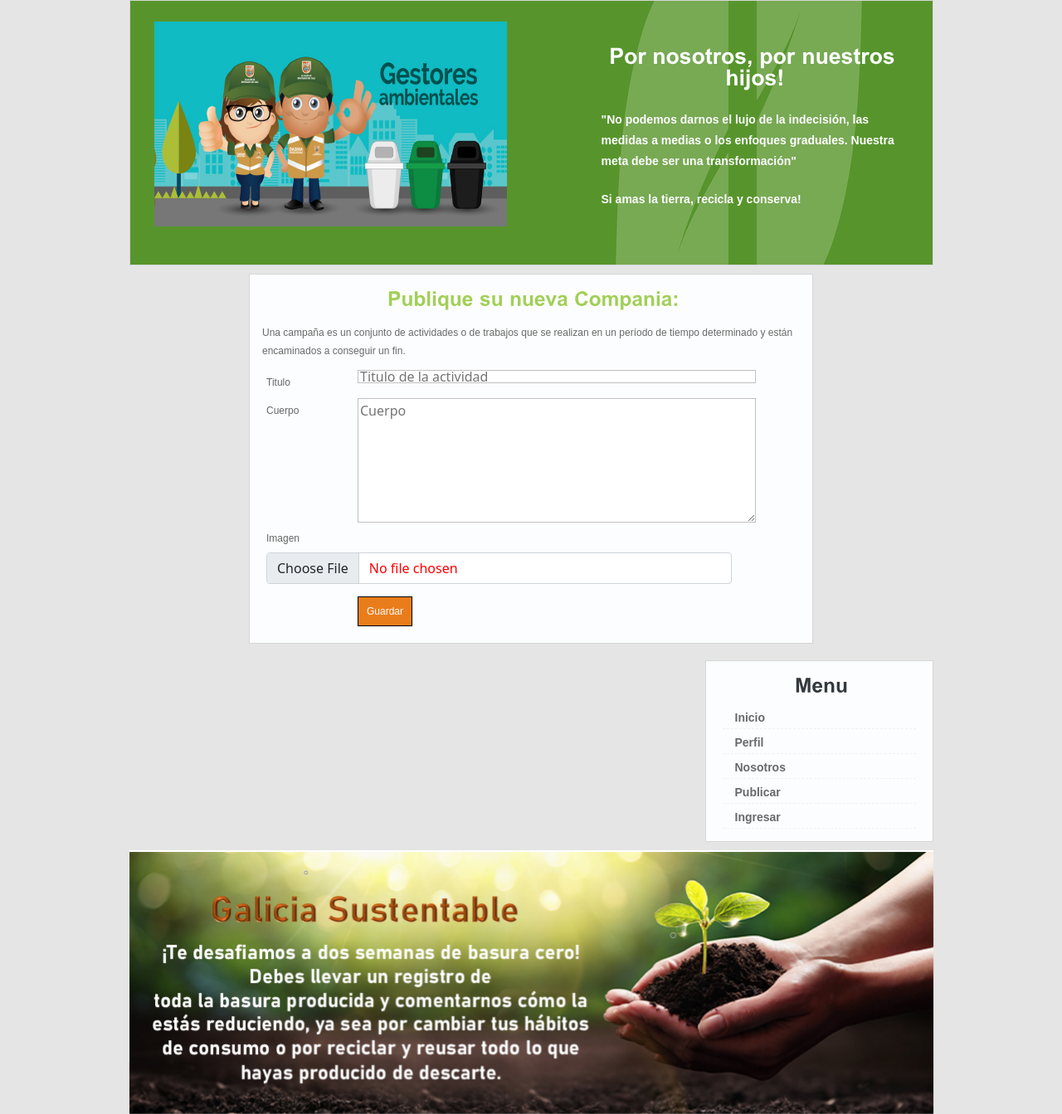
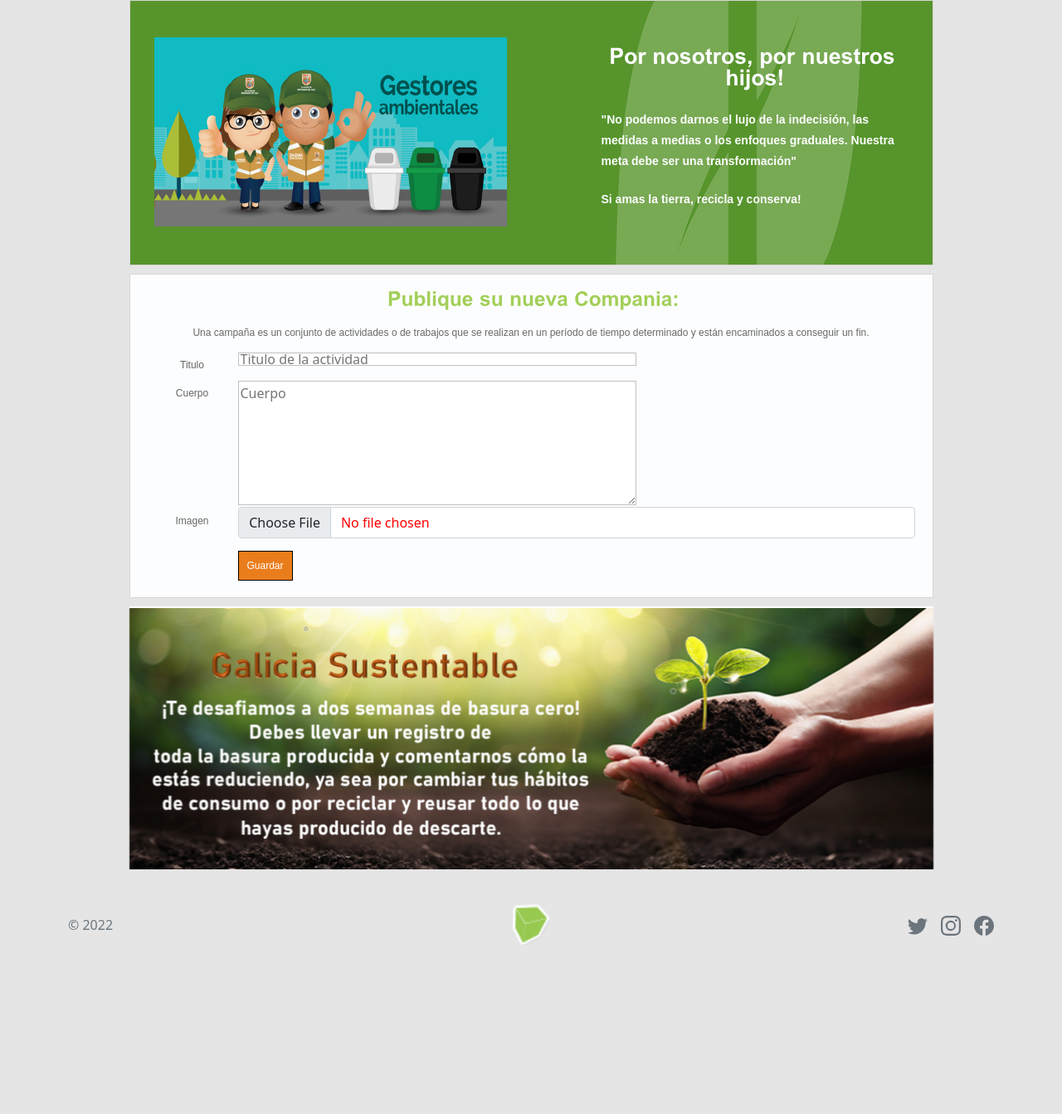
Before and after one commit to thomascalvente/Proyecto-APPRECC-, a Spring Boot app: page /publicar in a window 1280 px wide. Shown: the part 120-1463 px from the top of the page at 83% size. After the commit the page ends 1259 px from the top, so only its background shows below. Run offline with Spring Boot 4, Linux system fonts and the light colour scheme; tables that the repository leaves empty hold one stand-in row (values such as "Sample post"); some of the project's set-up classes (security, data sources, template engines, error pages and the like) are left out, and stand-ins take their place.

Commit message:
commit (Jueves 20)
cambios visuales en inicio, publicar y modificar

```diff
--- a/src/main/resources/static/css/Style.css
+++ b/src/main/resources/static/css/Style.css
@@ -140,7 +140,7 @@ h1 small {
 }
 .headert_text_resize img {
     margin:0;
-    padding:26px 0 0 30px;
+    padding:45px 0 0 30px;
     float:left;
 }
 .headert_text {
@@ -181,11 +181,12 @@ h1 small {
 }
 
 .body_resize2{
+    width:969px;
+    padding:3%;
     margin:0 auto;
-    padding:0;
-    display: block;
-    width: 50.8%;
-    background-color: black;
+    background: #c0c0c0;
+    height:auto;
+    text-align: center;
 }
 
 .body {
@@ -209,7 +210,7 @@ h1 small {
     line-height:1.8em;
 }
 .body img {
-    float:left;
+    float: bottom;
     margin:5px;
     padding:0;
 }
@@ -223,11 +224,34 @@ h1 small {
     margin: auto;
     padding:0;
 }
-.left2{ <!-- solo inicio y publicar -->
-        display: block;
-        width:680px;
-        margin: auto;
-        padding:0;
+.left1{
+    width:700px;
+    padding:0;
+    margin: auto;
+    height: auto;
+    text-align: center;
+}
+
+.left2{
+    padding:0;
+    width:855px;
+    background: #c0c0c0;
+    text-align: center;
+}
+
+.left3{
+    padding: 0;
+    background: #c0c0c0;
+    text-align: center;
+    width: 969px;
+}
+
+.left4{
+    padding: 0;
+    margin:0 auto;
+    background: #c0c0c0;
+    text-align: center;
+    width: 969px;
 }
 
 .resize_bg {
@@ -584,3 +608,12 @@ h2 {
     width: 70px;
     height: 70px;
 }
+
+.formulario{
+    width:969px;
+    padding:3%;
+    margin:0 auto;
+    background: #c0c0c0;
+    height:320px;
+    text-align: center;
+}
--- a/src/main/resources/templates/detail.html
+++ b/src/main/resources/templates/detail.html
@@ -12,7 +12,7 @@ and open the template in the editor.
   <body>
     <header th:replace="/fragments/header :: header"></header>
 
-    <div class="row m-3">
+    <div class="left4">
       <div class="col-md-12">
         <div class="card flex-md-row mb-4 box-shadow h-md-250">
           <div class="card-body d-flex flex-column align-items-start">
@@ -125,5 +125,6 @@ and open the template in the editor.
         </div>
       </div>
     </div>
+    <footer th:replace="/fragments/footer :: div"></footer>
   </body>
 </html>
--- a/src/main/resources/templates/fragments/posteos.html
+++ b/src/main/resources/templates/fragments/posteos.html
@@ -1,5 +1,5 @@
 
-<div class="left" th:each="posteo : ${posteos}">
+<div class="left1" th:each="posteo : ${posteos}">
         <div class="resize_bg">
             <h2 th:text="${posteo.titulo}">
                 <span th:text="${posteo.titulo}"></span>
--- a/src/main/resources/templates/modificar_form.html
+++ b/src/main/resources/templates/modificar_form.html
@@ -11,8 +11,8 @@ and open the template in the editor.
 
 
 
-        <div class="form-control">
-            <form class="formulario" enctype="multipart/form-data"
+        <div class="formulario">
+            <form enctype="multipart/form-data"
                   th:action="@{/modificado}" method="POST">
 
                 <input type="hidden" name="id" th:value="${posteos.id}">
--- a/src/main/resources/templates/nuevo/inicio.html
+++ b/src/main/resources/templates/nuevo/inicio.html
@@ -9,7 +9,7 @@
             <div class="body">
                 <div class="body_resize2">
                     <div class="left2 navbar">
-                        <form class="form-inline my-2 my-lg-0">
+                        <form class="form-inline left1 my-2 my-lg-0">
                             <input class="form-control mr-sm-2" type="search" placeholder="Search" aria-label="Search">
                             <button class="btn btn-outline-success my-2 my-sm-0" type="submit">Search</button>
                         </form>
--- a/src/main/resources/templates/nuevo/perfil.html
+++ b/src/main/resources/templates/nuevo/perfil.html
@@ -67,5 +67,6 @@
                         </div>
                     </div>
                 </div>
+                <footer th:replace="/fragments/footer :: div"></footer>
                 </body>
                 </html>
--- a/src/main/resources/templates/nuevo/publicar.html
+++ b/src/main/resources/templates/nuevo/publicar.html
@@ -7,7 +7,7 @@
             <div th:replace="/fragments/cartel :: div"></div>
             <div class="body">
                 <div class="body_resize">
-                    <div class="left2">
+                    <div class="left3">
                         <div class="resize_bg">
                             <h2>Publique su nueva Compania:</h2>
                             <p>
@@ -47,24 +47,9 @@
                             </form>
                         </div>
                     </div>
-                    <div class="right">
-                        <div class="resize_bg">
-                            <h2>
-                                <span>Menu</span>
-                            </h2>
-                            <ul>
-                                <li><a th:href="@{/}" class="active">Inicio</a></li>    <!-- VER -->
-                                <li><a th:href="@{/perfil}">Perfil</a></li>
-                                <li><a th:href="@{/nosotros}">Nosotros</a></li>
-                                <li><a th:href="@{/publicar}">Publicar</a></li>
-                                <li><a th:href="@{/login}" >Ingresar</a></li>
-                            </ul>
-                        </div>
-                    </div>
                     <div class="clr"></div>
                 </div>
             </div>
-
         </div>
         <footer th:replace="/fragments/footer :: div"></footer>
     </body>
```
Also changed, not shown: 2 other files.
